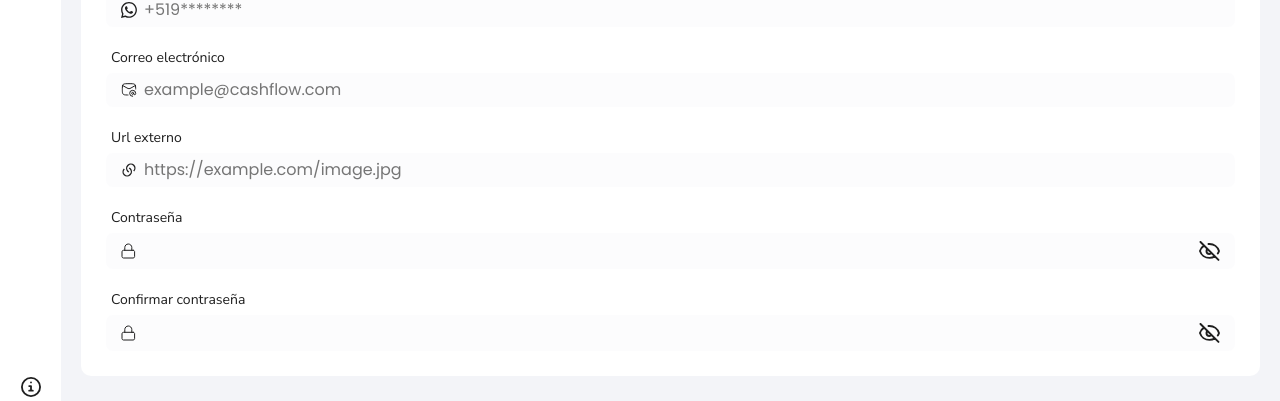
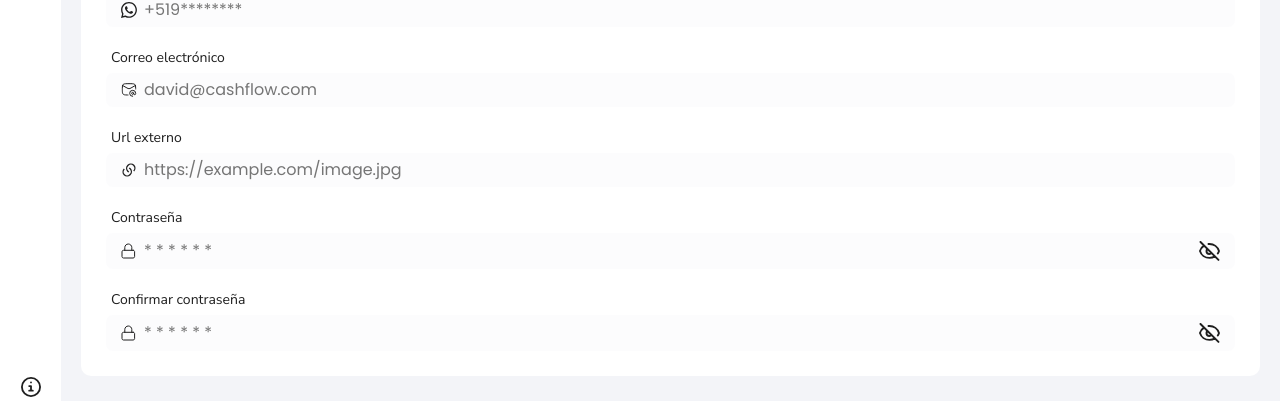
Before and after one commit to Gersom/cashflow, a Vue app in the folder vue-app/: page /app/my-designs in a window 1280 px wide. Shown: the part 387-788 px from the top of the page. Built offline with nearby package versions, Linux system fonts and the light colour scheme; what vue3-apexcharts would draw is missing.

Commit message:
[UPDATE] components inputs and form

```diff
--- a/vue-app/src/components/CustomButton/index.vue
+++ b/vue-app/src/components/CustomButton/index.vue
@@ -30,14 +30,19 @@ const props = defineProps({
     type: String,
     default: '',
   },
+  type: {
+    type: String,
+    default: 'button',
+  },
 });
 </script>
 
 <template>
   <button
     :class="['custom-button', `is-${size}`, {'is-solid': !transparent}, {'is-disabled': disabled}, {'is-animation': animation}]"
+    :style="props.color ? { '--custom-btn-color': props.color } : {}"
+    :type="type"
     @click="emit('click')"
-    :style="props.color ? { '--custom-btn-color': props.color } : {}"
   >
     <div class="icon-component">
       <component :is="iconComponent" />
--- a/vue-app/src/components/CustomInput/InputColor.vue
+++ b/vue-app/src/components/CustomInput/InputColor.vue
@@ -93,6 +93,7 @@
       }
       .input-tag:focus {
         background: rgb(var(--background-color-rgb) / 70%);
+        color: var(--title-color);
       }
     }
   }
--- a/vue-app/src/components/CustomInput/InputPassword.vue
+++ b/vue-app/src/components/CustomInput/InputPassword.vue
@@ -58,6 +58,7 @@ const valueInput = computed({
       />
       <input
         class="input-tag"
+        placeholder="* * * * * *"
         type="password"
         v-model="valueInput"
         v-if="!showPassword"
@@ -108,6 +109,10 @@ const valueInput = computed({
     right: 15px;
     height: 20px;
     padding: 0;
+    transition: color 0.5s ease;
+    &:hover {
+      color: var(--title-color);
+    }
   }
 
   &.is-icon {
@@ -138,6 +143,7 @@ const valueInput = computed({
     }
     .input-tag:focus {
       background: rgb(var(--background-color-rgb) / 70%);
+      color: var(--title-color);
     }
   }
 }
--- a/vue-app/src/components/CustomInput/InputText.vue
+++ b/vue-app/src/components/CustomInput/InputText.vue
@@ -104,6 +104,7 @@ const valueInput = computed({
     }
     .input-tag:focus {
       background: rgb(var(--background-color-rgb) / 70%);
+      color: var(--title-color);
     }
   }
 }
--- a/vue-app/src/components/CustomInput/InputTextarea.vue
+++ b/vue-app/src/components/CustomInput/InputTextarea.vue
@@ -74,6 +74,7 @@
       }
       .textarea-tag:focus {
         background: rgb(var(--background-color-rgb) / 70%);
+        color: var(--title-color);
       }
     }
   }
--- a/vue-app/src/components/FormInput/Email.vue
+++ b/vue-app/src/components/FormInput/Email.vue
@@ -60,7 +60,7 @@ const validateValue = () => {
     </div>
     <InputText
       @input="validateValue"
-      placeholder="example@cashflow.com"
+      placeholder="david@cashflow.com"
       v-model="inputValue"
       :icon-component="IconEmail"
     />
```
